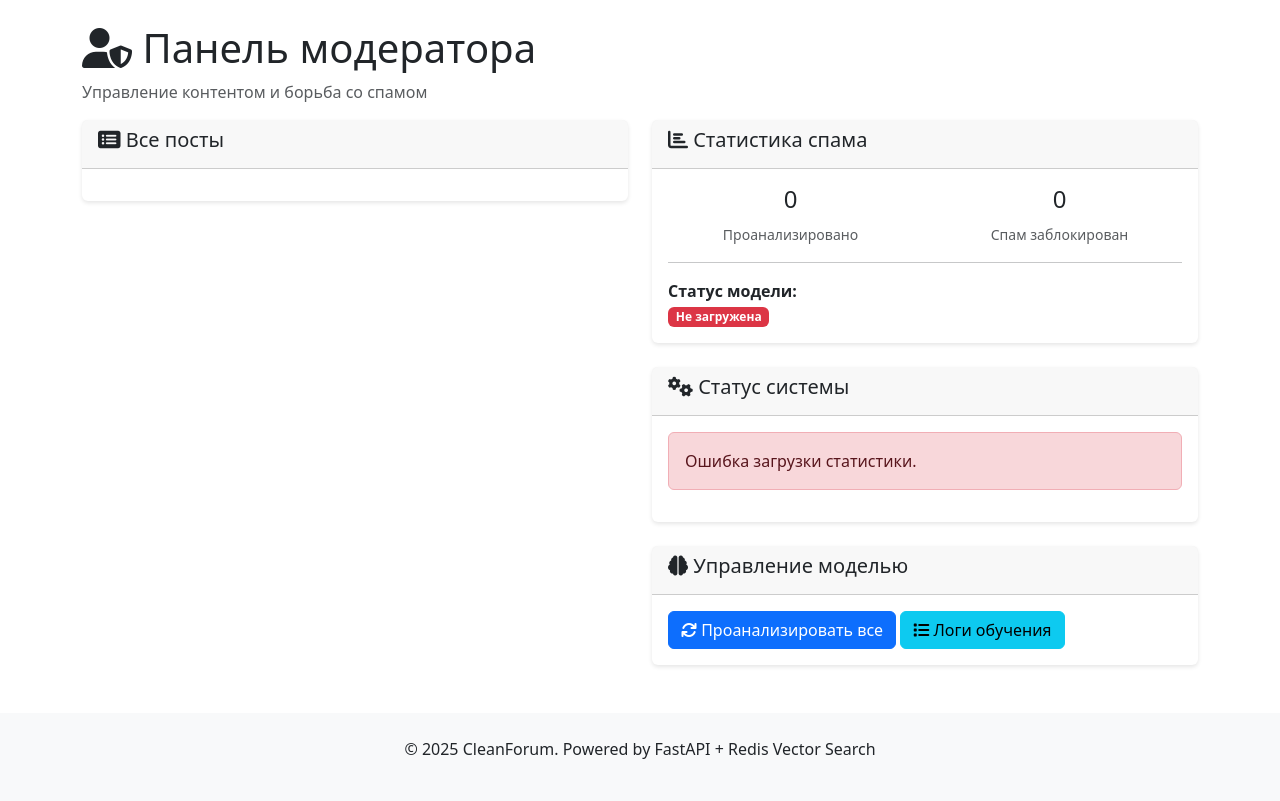
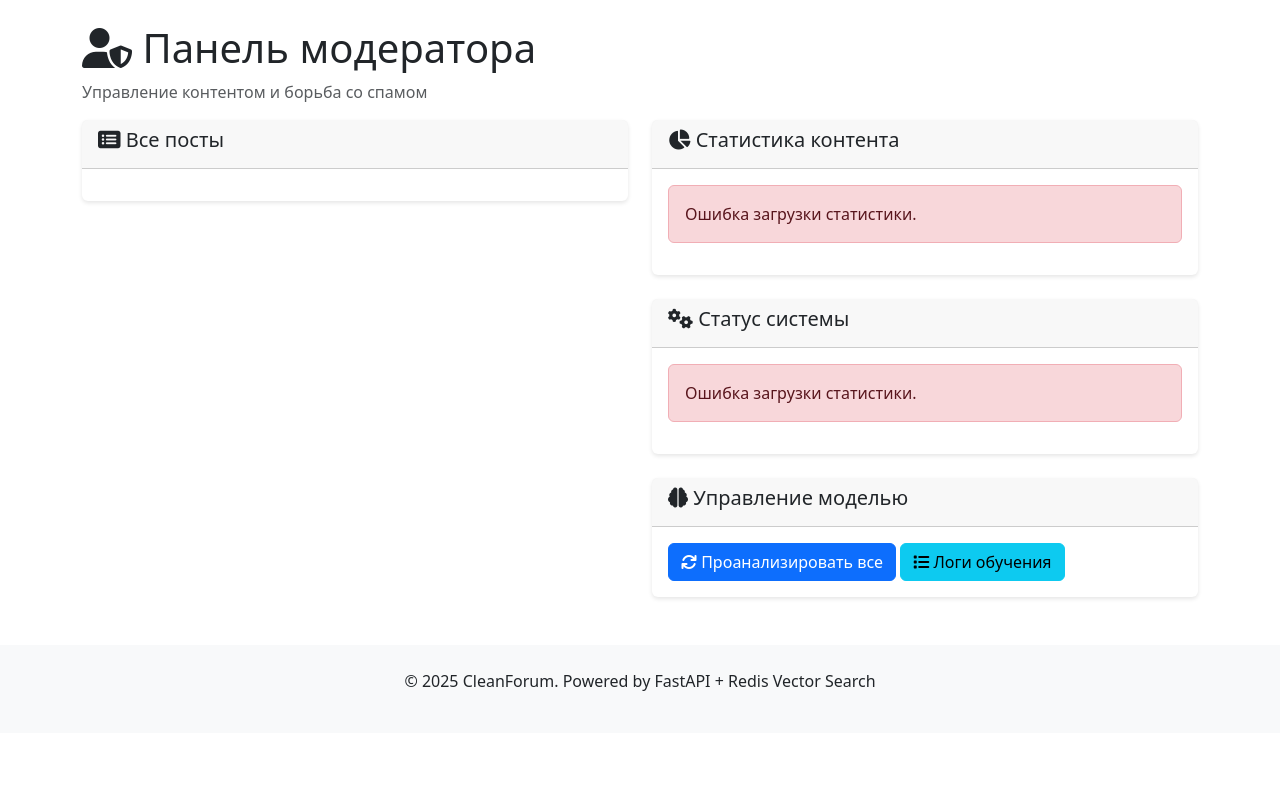
Before and after one commit to premananda108/CleanForum, a FastAPI app: page /moderator in a window 1280 px wide. Shown: the part 56-857 px from the top of the page. After the commit the page ends 747 px from the top, so only its background shows below. Run offline with FastAPI, Linux system fonts and the light colour scheme; data that the repository does not hold is empty; parts of the project's set-up code (start-up, migrations or seed data) failed here and were passed over.

Commit message:
панель модератора

```diff
--- a/api/moderator.py
+++ b/api/moderator.py
@@ -45,29 +45,7 @@
     posts = await Post.get_all_for_moderation(limit=limit)
     return posts
 
-@router.get("/spam-statistics")
-async def get_spam_statistics():
-    """Получить статистику спама"""
 
-    # Получаем статистику классификатора
-    classifier_stats = await vector_classifier.get_classification_stats()
-
-    # Получаем статистику детектора
-    detector_stats = await spam_detector.get_spam_statistics()
-
-    # Считаем общую статистику (заглушка для демо)
-    total_posts = 0
-    spam_posts = 0
-
-    # В реальном приложении здесь будут запросы к Redis
-    return {
-        "total_posts_analyzed": total_posts,
-        "spam_detected": spam_posts,
-        "spam_rate": spam_posts / max(total_posts, 1),
-        "classifier_stats": classifier_stats,
-        "detector_stats": detector_stats,
-        "last_updated": datetime.now().isoformat()
-    }
 
 @router.get("/posts/{post_id}/analysis", response_model=SpamAnalysisResponse)
 async def get_detailed_analysis(post_id: str):
@@ -237,13 +215,19 @@
         vector_index_info = await vector_manager.get_index_info()
         total_posts = await Post.count_all()
         spam_posts = await Post.count_spam()
+        published_posts = total_posts - spam_posts
+        spam_percentage = (spam_posts / total_posts * 100) if total_posts > 0 else 0
 
         return {
+            # Статистика контента
+            "total_posts": total_posts,
+            "published_posts": published_posts,
+            "spam_posts": spam_posts,
+            "spam_percentage": round(spam_percentage, 2),
+
+            # Системная информация
             "redis_version": redis_info.get("redis_version"),
-            "total_system_memory": redis_info.get("total_system_memory_human"),
             "used_memory": redis_info.get("used_memory_human"),
-            "total_posts": total_posts,
-            "spam_posts": spam_posts,
             "vector_count": vector_index_info.get("num_docs", 0),
             "python_version": platform.python_version(),
             "fastapi_version": fastapi_version,
--- a/static/js/forum.js
+++ b/static/js/forum.js
@@ -48,9 +48,7 @@
         return this.request('/moderator/pending-posts');
     }
 
-    async getSpamStatistics() {
-        return this.request('/moderator/spam-statistics');
-    }
+
 
     async moderatePost(postId, action) {
         return this.request('/moderator/moderate', {
@@ -252,42 +250,67 @@
     });
 }
 
-async function loadSystemStats() {
+async function loadStats() {
     try {
         const stats = await api.getSystemStats();
-        const container = document.getElementById('system-stats');
+        const contentContainer = document.getElementById('content-stats');
+        const systemContainer = document.getElementById('system-stats');
 
-        container.innerHTML = `
+        // Заполняем статистику по контенту
+        contentContainer.innerHTML = `
+            <ul class="list-group list-group-flush">
+                <li class="list-group-item d-flex justify-content-between align-items-center">
+                    Всего постов
+                    <span class="badge bg-primary rounded-pill">${stats.total_posts}</span>
+                </li>
+                <li class="list-group-item d-flex justify-content-between align-items-center">
+                    Опубликованных
+                    <span class="badge bg-success rounded-pill">${stats.published_posts}</span>
+                </li>
+                <li class="list-group-item d-flex justify-content-between align-items-center">
+                    В спаме
+                    <span class="badge bg-danger rounded-pill">${stats.spam_posts}</span>
+                </li>
+                <li class="list-group-item d-flex justify-content-between align-items-center">
+                    Процент спама
+                    <span class="badge bg-warning rounded-pill">${stats.spam_percentage}%</span>
+                </li>
+            </ul>
+        `;
+
+        // Заполняем системную статистику
+        systemContainer.innerHTML = `
             <ul class="list-group list-group-flush">
                 <li class="list-group-item d-flex justify-content-between align-items-center">
                     Версия Redis
-                    <span class="badge bg-primary rounded-pill">${stats.redis_version}</span>
+                    <span class="badge bg-secondary rounded-pill">${stats.redis_version}</span>
                 </li>
                 <li class="list-group-item d-flex justify-content-between align-items-center">
-                    Всего постов
-                    <span class="badge bg-info rounded-pill">${stats.total_posts}</span>
+                    Используемая память
+                    <span class="badge bg-info rounded-pill">${stats.used_memory}</span>
                 </li>
                 <li class="list-group-item d-flex justify-content-between align-items-center">
-                    Постов в спаме
-                    <span class="badge bg-danger rounded-pill">${stats.spam_posts}</span>
-                </li>
-                <li class="list-group-item d-flex justify-content-between align-items-center">
-                    Векторов в базе
+                    Количество векторов
                     <span class="badge bg-success rounded-pill">${stats.vector_count}</span>
                 </li>
                 <li class="list-group-item d-flex justify-content-between align-items-center">
                     Версия Python
-                    <span class="badge bg-secondary rounded-pill">${stats.python_version}</span>
+                    <span class="badge bg-dark rounded-pill">${stats.python_version}</span>
+                </li>
+                <li class="list-group-item d-flex justify-content-between align-items-center">
+                    Версия FastAPI
+                    <span class="badge bg-dark rounded-pill">${stats.fastapi_version}</span>
                 </li>
                  <li class="list-group-item d-flex justify-content-between align-items-center">
-                    Версия FastAPI
-                    <span class="badge bg-secondary rounded-pill">${stats.fastapi_version}</span>
+                    Версия приложения
+                    <span class="badge bg-dark rounded-pill">${stats.app_version}</span>
                 </li>
             </ul>
         `;
 
     } catch (error) {
-        console.error('Error loading system stats:', error);
+        console.error('Error loading stats:', error);
+        document.getElementById('content-stats').innerHTML = '<div class="alert alert-danger">Ошибка загрузки статистики.</div>';
         document.getElementById('system-stats').innerHTML = '<div class="alert alert-danger">Ошибка загрузки статистики.</div>';
     }
 }
@@ -307,7 +330,9 @@
             <div class="border p-3 mb-3 rounded">
                 <div class="d-flex justify-content-between align-items-start">
                     <div>
-                        <h6>${post.title}</h6>
+                        <h6>
+                            <a href="/posts/${post.id}" target="_blank" class="text-decoration-none">${post.title}</a>
+                        </h6>
                         <p class="small text-muted">${post.content.substring(0, 100)}...</p>
                         <div>
                             ${getSpamBadge(post.is_spam, post.spam_score)}
@@ -334,35 +359,7 @@
     }
 }
 
-async function loadSpamStatistics() {
-    try {
-        const stats = await api.getSpamStatistics();
-        const container = document.getElementById('spam-statistics');
 
-        container.innerHTML = `
-            <div class="row text-center">
-                <div class="col-6">
-                    <h4>${stats.total_posts_analyzed}</h4>
-                    <small class="text-muted">Проанализировано</small>
-                </div>
-                <div class="col-6">
-                    <h4>${stats.spam_detected}</h4>
-                    <small class="text-muted">Спам заблокирован</small>
-                </div>
-            </div>
-            <hr>
-            <div class="mt-3">
-                <strong>Статус модели:</strong><br>
-                <span class="badge ${stats.classifier_stats.model_loaded ? 'bg-success' : 'bg-danger'}">
-                    ${stats.classifier_stats.model_loaded ? 'Загружена' : 'Не загружена'}
-                </span>
-            </div>
-        `;
-
-    } catch (error) {
-        console.error('Error loading spam statistics:', error);
-    }
-}
 
 async function moderatePost(postId, action) {
     try {
@@ -507,7 +504,6 @@
         handleCommentForm(postId);
     } else if (path === '/moderator') {
         loadModeratorPosts();
-        loadSpamStatistics();
-        loadSystemStats();
+        loadStats();
     }
 });
--- a/templates/moderator_panel.html
+++ b/templates/moderator_panel.html
@@ -24,10 +24,10 @@
     <div class="col-md-6">
         <div class="card">
             <div class="card-header">
-                <h5><i class="fas fa-chart-bar"></i> Статистика спама</h5>
+                <h5><i class="fas fa-chart-pie"></i> Статистика контента</h5>
             </div>
-            <div class="card-body" id="spam-statistics">
-                <!-- Статистика -->
+            <div class="card-body" id="content-stats">
+                <!-- Сюда загружается статистика по контенту -->
             </div>
         </div>
 
```
